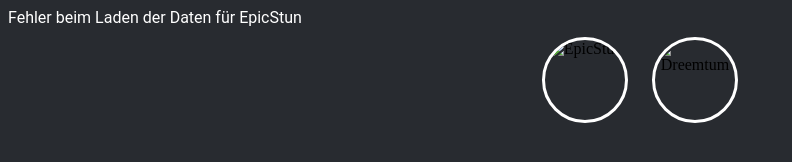
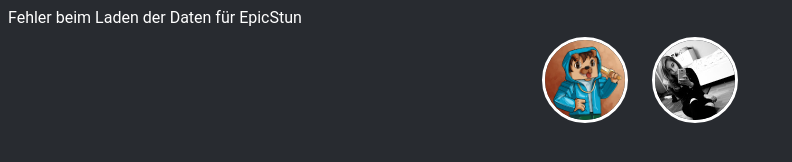
Before and after one commit to lukassteinwender/thumbnail-story, a plain HTML site: page index.html in a window 1280 px wide. Shown: the top 162 px of the page, without its empty margins (0-792 px from the left). Drawn offline with Linux system fonts and the light colour scheme; no server answers; a web font is replaced by a local one.

Commit message:
Update index.html

```diff
--- a/index.html
+++ b/index.html
@@ -58,10 +58,10 @@
         <div id="canvas-container">
             <!-- Buttons for selecting channels -->
             <div class="circle-btn" id="epicstunBtn" onclick="loadChannelData('UCpOjsfioBK7vgfT7AZXvx4A', 'EpicStun')">
-                <img src="epicstun_profile.jpg" alt="EpicStun" style="width: 100%; height: 100%; object-fit: cover;">
+                <img src="epicstun.jpg" alt="EpicStun" style="width: 100%; height: 100%; object-fit: cover;">
             </div>
             <div class="circle-btn" id="dreemtumBtn" onclick="loadChannelData('Dreemtum_Channel_ID', 'Dreemtum')">
-                <img src="dreemtum_profile.jpg" alt="Dreemtum" style="width: 100%; height: 100%; object-fit: cover;">
+                <img src="dreemtum.jpg" alt="Dreemtum" style="width: 100%; height: 100%; object-fit: cover;">
             </div>
             <br><br>
             <canvas id="Canvas" width="1080" height="1920"></canvas>
```
